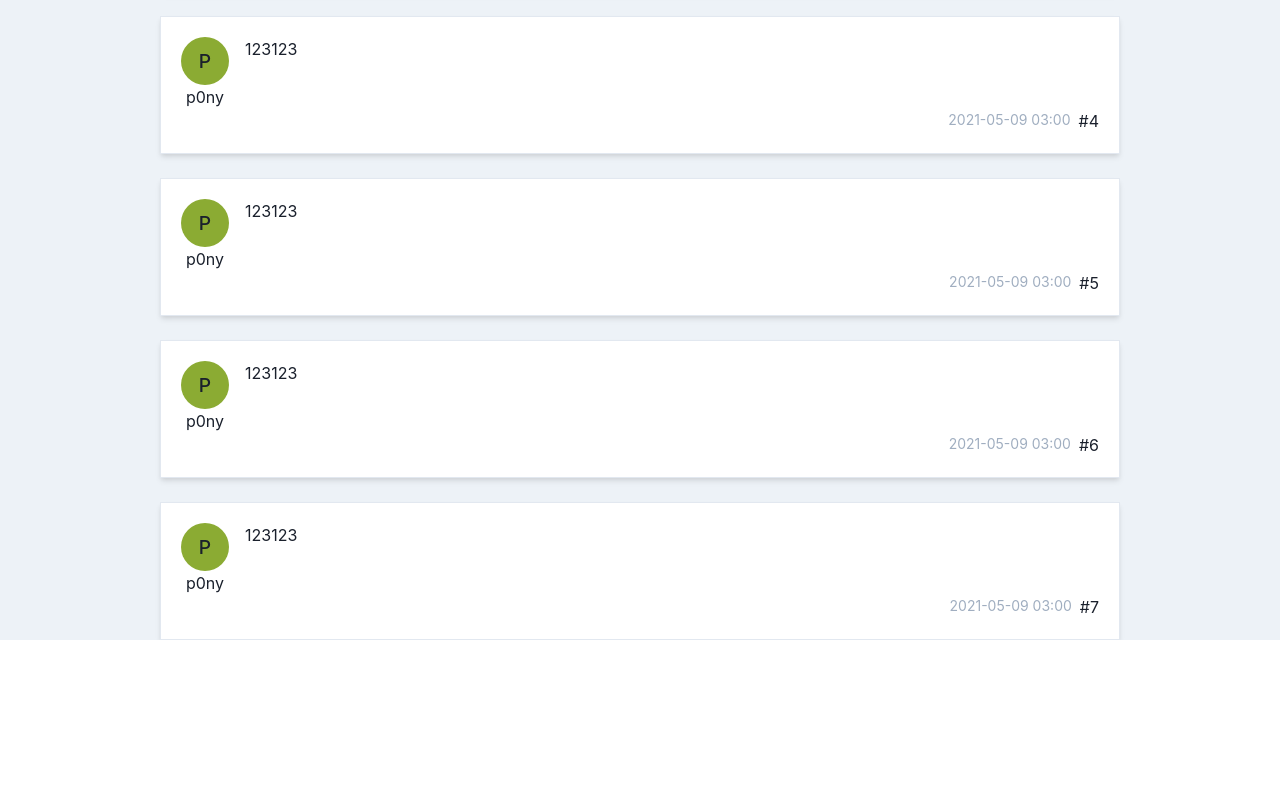
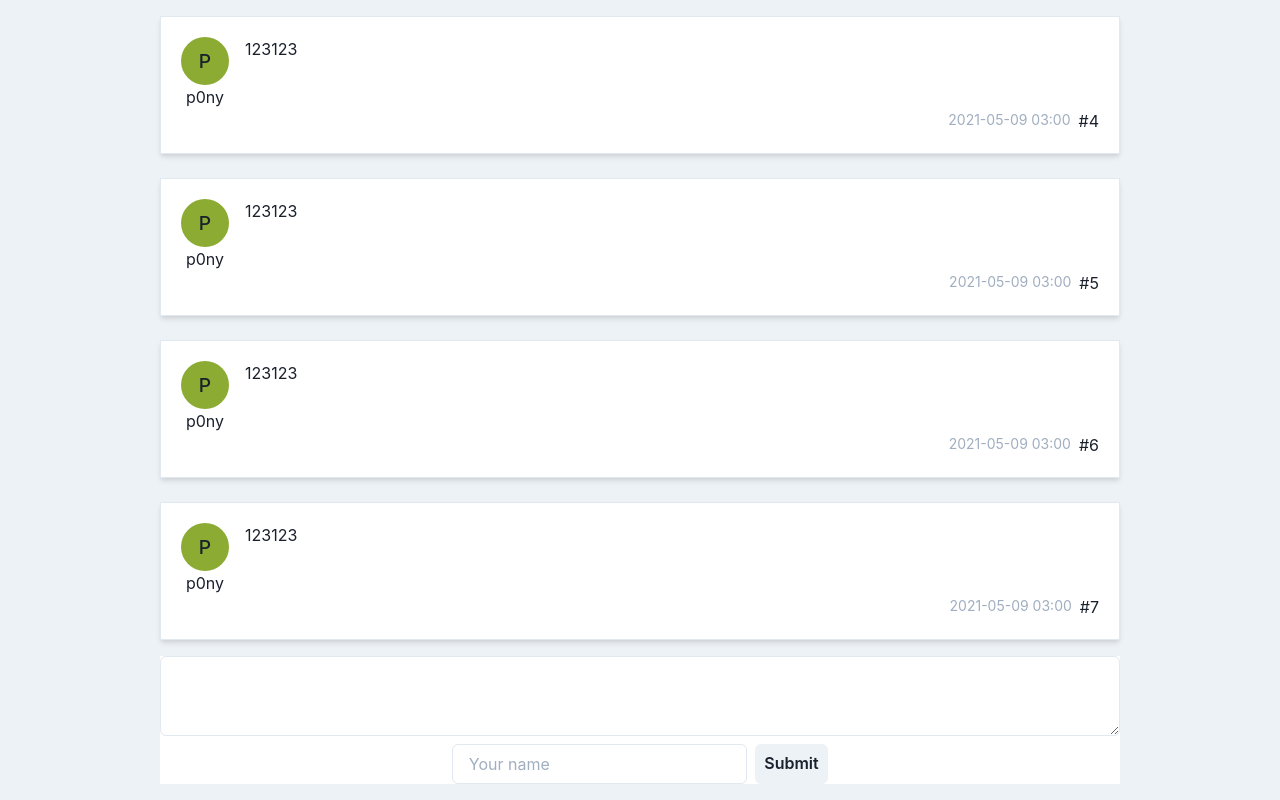
Before and after one commit to RainbowDashy/feplayground, a Next.js app in the folder proj/: page /post/1 in a window 1280 px wide. Shown: the part 758-1558 px from the top of the page. Before the commit the page ends 1398 px from the top, so only its background shows below. Built offline with nearby package versions, Linux system fonts and the light colour scheme.

Commit message:
feat: comment area

```diff
--- /dev/null
+++ b/proj/components/Comment.js
@@ -0,0 +1,42 @@
+import { Button } from "@chakra-ui/button";
+import { Input } from "@chakra-ui/input";
+import { Flex, HStack, VStack } from "@chakra-ui/layout";
+import { Textarea } from "@chakra-ui/textarea";
+import { useRouter } from "next/router";
+import { useState } from "react";
+
+export default function Comment(props) {
+  const [title, setTitle] = useState("");
+  const [content, setContent] = useState("");
+  const [name, setName] = useState("");
+  const router = useRouter()
+
+
+  function handleTitle(e) {
+    setTitle(e.target.value)
+  }
+
+  function handleContent(e) {
+    setContent(e.target.value)
+  }
+
+  function handleName(e) {
+    setName(e.target.value)
+  }
+
+  function handleSubmit(e) {
+    console.log(router)
+  }
+
+
+  return (
+    <VStack w="960px" direction="column" bg="white" my={4}>
+      {props.hasTitle && <Input placeholder="Title" value={title} onChange={handleTitle}></Input>}
+      <Textarea value={content} onChange={handleContent}></Textarea>
+      <HStack align="flex-start">
+        <Input placeholder="Your name" value={name} onChange={handleName}></Input>
+        <Button onClick={handleSubmit}>Submit</Button>
+      </HStack>
+    </VStack>
+  );
+}
--- a/proj/components/PostList.js
+++ b/proj/components/PostList.js
@@ -13,6 +13,7 @@ import {
 import Head from "next/head";
 import NextLink from "next/link";
 import { format, isToday } from "date-fns";
+
 
 export default function PostList(props) {
   const calcTime = (date) => {
@@ -35,7 +36,7 @@ export default function PostList(props) {
           p={5}
           shadow="md"
           borderWidth="1px"
-          w={960}
+          w="960px"
           key={index}
         >
           <Tooltip label="reply">
@@ -63,6 +64,7 @@ export default function PostList(props) {
           </Flex>
         </Flex>
       ))}
+
     </VStack>
   );
 }
--- a/proj/pages/index.js
+++ b/proj/pages/index.js
@@ -17,6 +17,7 @@ import { useEffect, useState } from "react";
 import { format, isToday } from "date-fns";
 import PostList from "../components/PostList";
 import NavBar from "../components/NavBar";
+import Comment from "../components/Comment"
 import useSWR from "swr";
 import fetcher from "../utils/fetcher"
 export default function Home({ posts }) {
@@ -32,6 +33,7 @@ export default function Home({ posts }) {
       </Head>
       <NavBar />
       <PostList posts={data.data} />
+      <Comment hasTitle/>
     </Center>
   );
 }
--- a/proj/pages/post/[pid].js
+++ b/proj/pages/post/[pid].js
@@ -15,7 +15,7 @@ import Head from "next/head";
 import { useRouter } from "next/router";
 import { useEffect, useState } from "react";
 import NavBar from "../../components/NavBar"
-
+import Comment from "../../components/Comment"
 
 export default function Post() {
   const router = useRouter();
@@ -34,7 +34,7 @@ export default function Post() {
   return (
     <Box bg="gray.100">
       <NavBar />
-      <Center>
+      <Center flexDirection="column">
         <Head>
           <title>{data.title}</title>
           <meta name="description" content="simple tieba" />
@@ -70,7 +70,9 @@ export default function Post() {
               </Flex>
             ))}
         </VStack>
+        <Comment />
       </Center>
+
     </Box>
   );
 }
```
